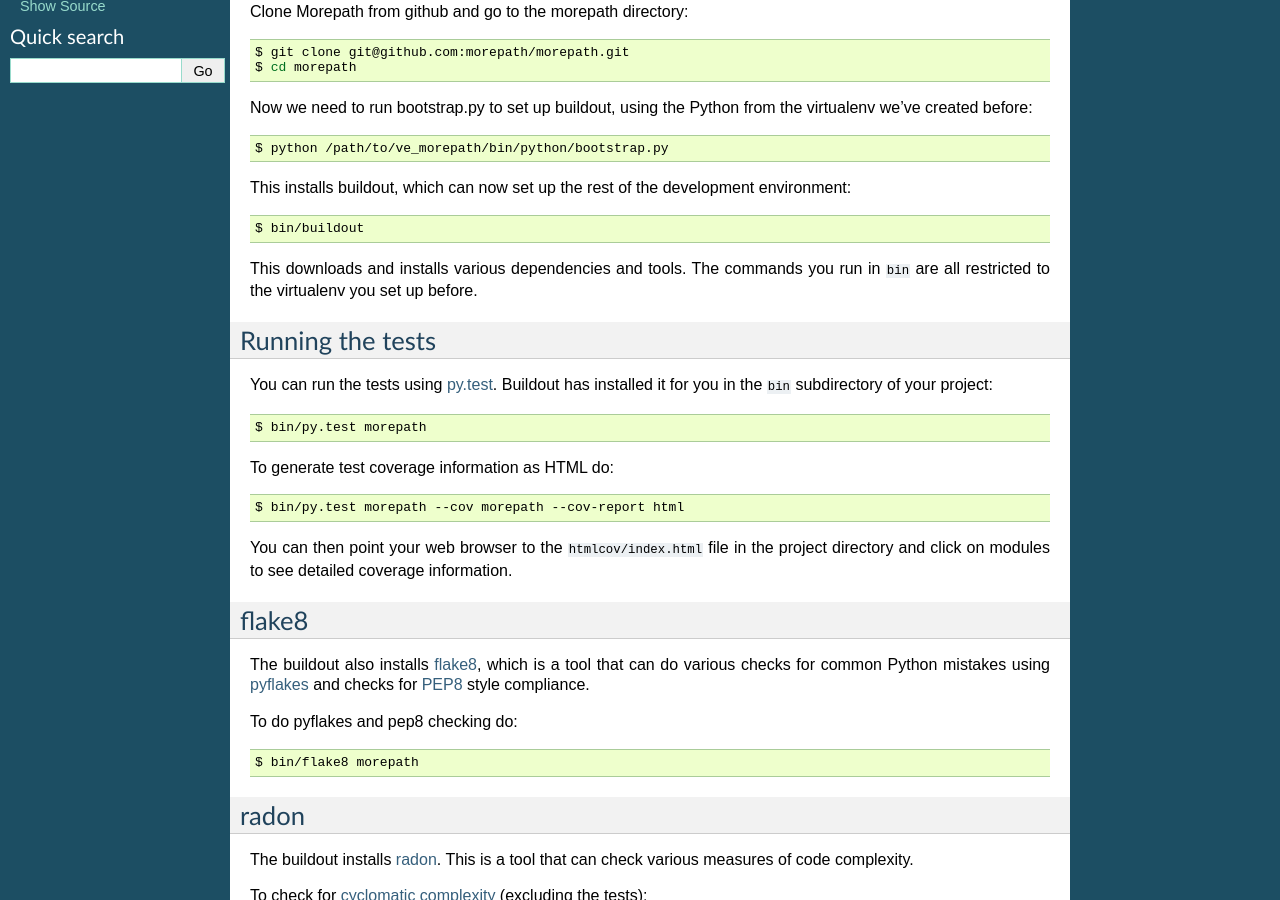
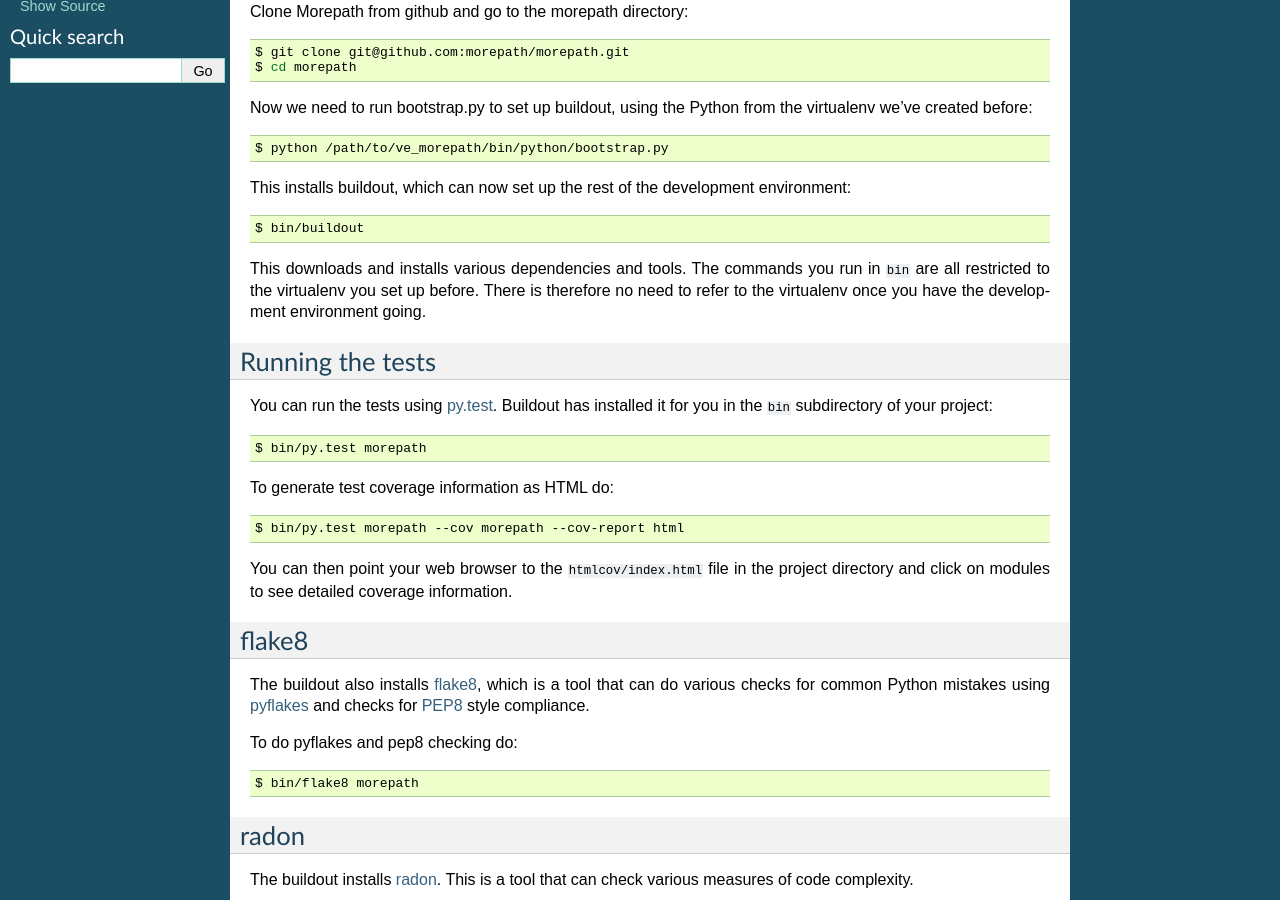
Before and after one commit to morepath/morepath, a Sphinx documentation site: the page built from doc/developing.rst, in a window 1280 px wide and 900 px high, scrolled down 322 px. Built offline with Sphinx 7.4.7, drawn with Linux system fonts in a browser that asks for light colours.

Commit message:
Clarify this a bit more.

```diff
--- a/doc/developing.rst
+++ b/doc/developing.rst
@@ -36,7 +36,8 @@
 
 This downloads and installs various dependencies and tools. The
 commands you run in ``bin`` are all restricted to the virtualenv you
-set up before.
+set up before. There is therefore no need to refer to the virtualenv
+once you have the development environment going.
 
 Running the tests
 -----------------
```
